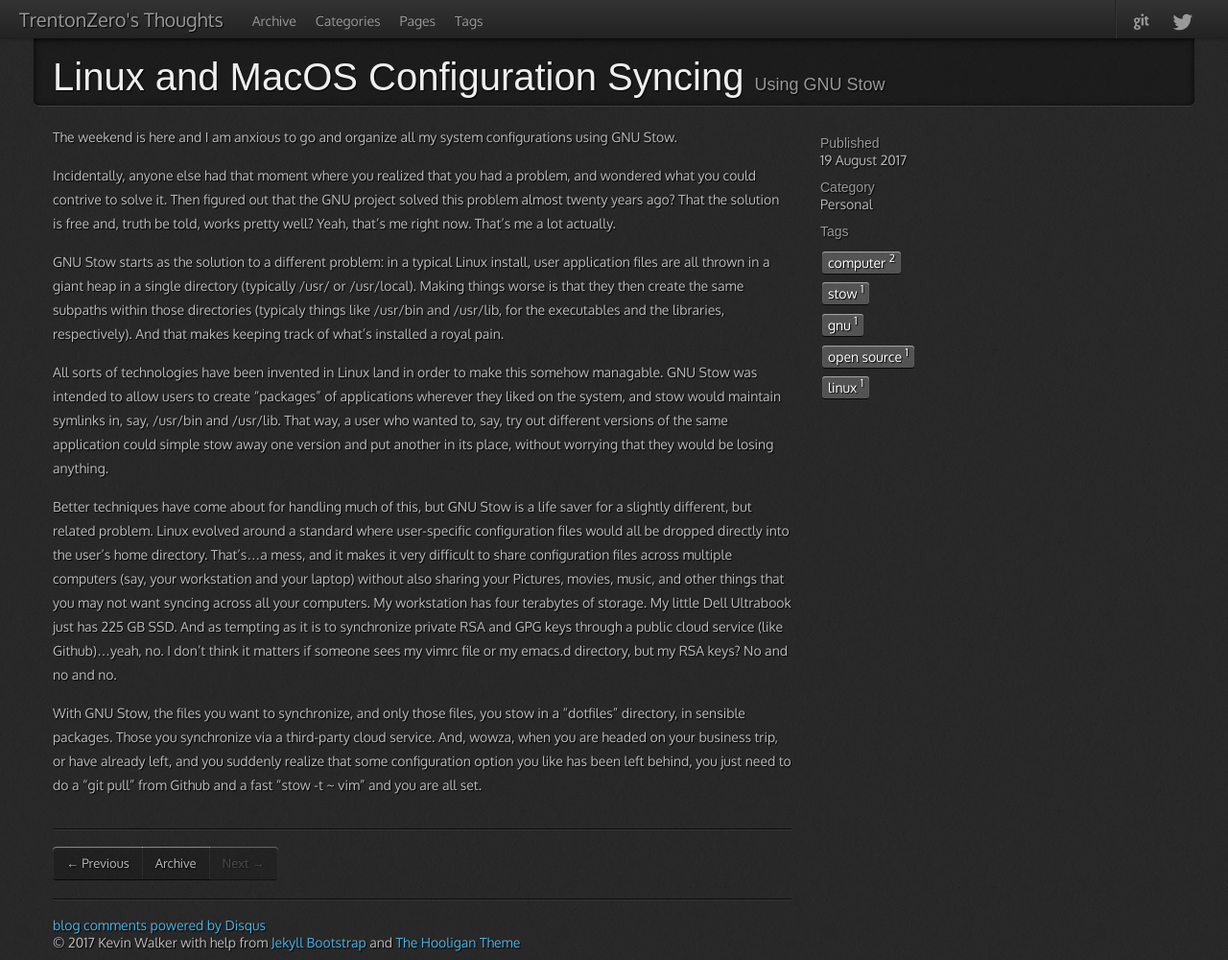
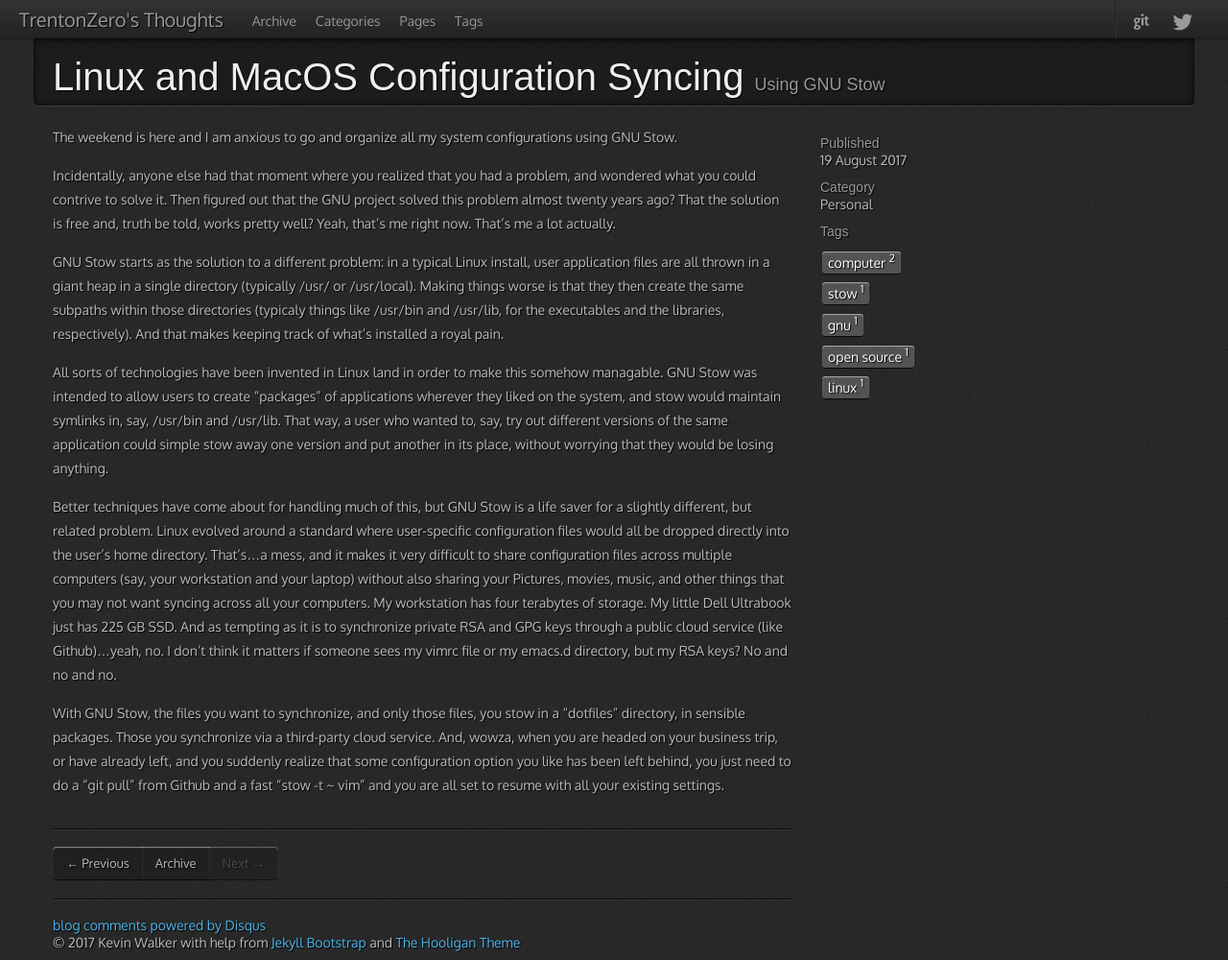
Before and after one commit to TrentonZero/trentonzero.github.io, a Jekyll site: the page built from _posts/2017-08-19-stowingconfig.md, in a window 1280 px wide. Shown: the whole page at 96% size. Built offline with Jekyll 4.4.1, drawn with Linux system fonts in a browser that asks for light colours; nearby versions of some CDN libraries; some web fonts are replaced; comment, search, counter and statistics services are not loaded.

Commit message:
trying to force a rebuild

```diff
--- a/_posts/2017-08-19-stowingconfig.md
+++ b/_posts/2017-08-19-stowingconfig.md
@@ -21,4 +21,4 @@ All sorts of technologies have been invented in Linux land in order to make this
 
 Better techniques have come about for handling much of this, but GNU Stow is a life saver for a slightly different, but related problem. Linux evolved around a standard where user-specific configuration files would all be dropped directly into the user's home directory. That's...a mess, and it makes it very difficult to share configuration files across multiple computers (say, your workstation and your laptop) without also sharing your Pictures, movies, music, and other things that you may not want syncing across all your computers. My workstation has four terabytes of storage. My little Dell Ultrabook just has 225 GB SSD. And as tempting as it is to synchronize private RSA and GPG keys through a public cloud service (like Github)...yeah, no. I don't think it matters if someone sees my vimrc file or my emacs.d directory, but my RSA keys? No and no and no.
 
-With GNU Stow, the files you want to synchronize, and only those files, you stow in a "dotfiles" directory, in sensible packages. Those you synchronize via a third-party cloud service. And, wowza, when you are headed on your business trip, or have already left, and you suddenly realize that some configuration option you like has been left behind, you just need to do a "git pull" from Github and a fast "stow -t ~ vim" and you are all set.
+With GNU Stow, the files you want to synchronize, and only those files, you stow in a "dotfiles" directory, in sensible packages. Those you synchronize via a third-party cloud service. And, wowza, when you are headed on your business trip, or have already left, and you suddenly realize that some configuration option you like has been left behind, you just need to do a "git pull" from Github and a fast "stow -t ~ vim" and you are all set to resume with all your existing settings.
```
